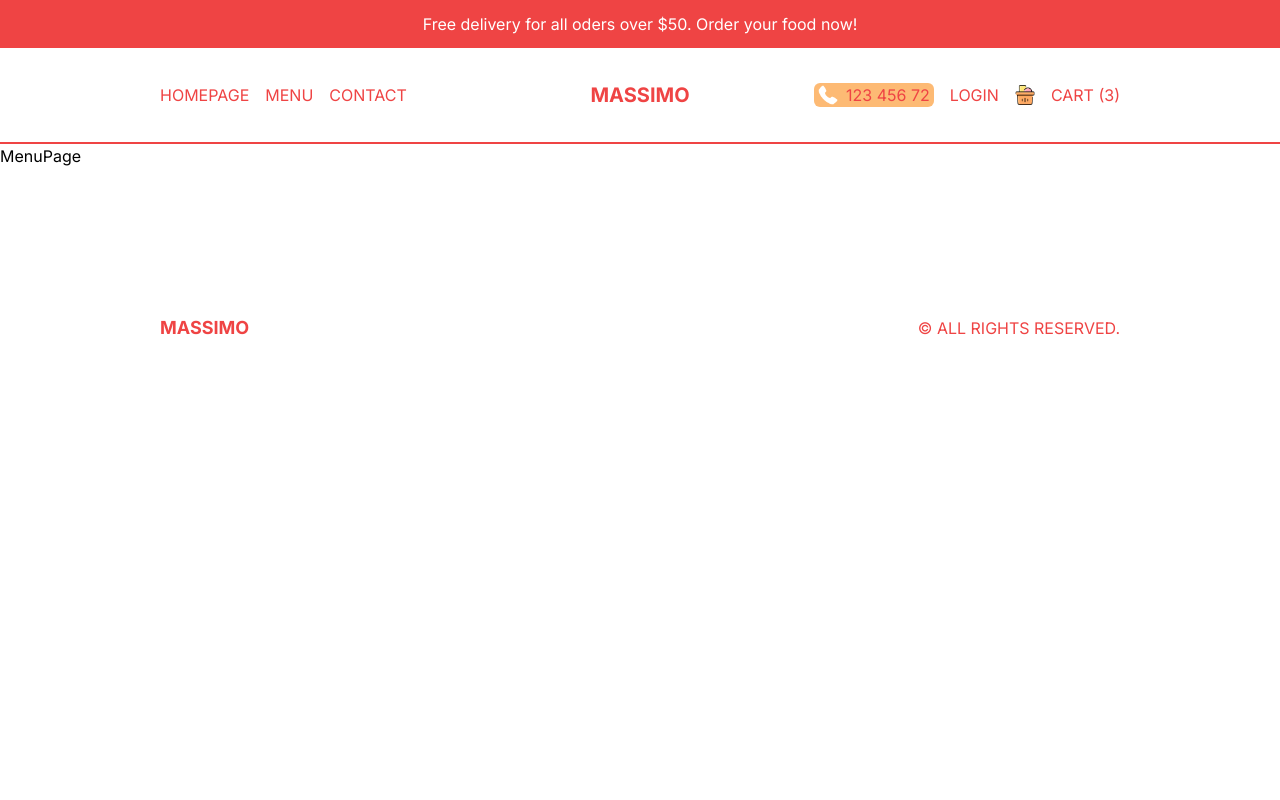
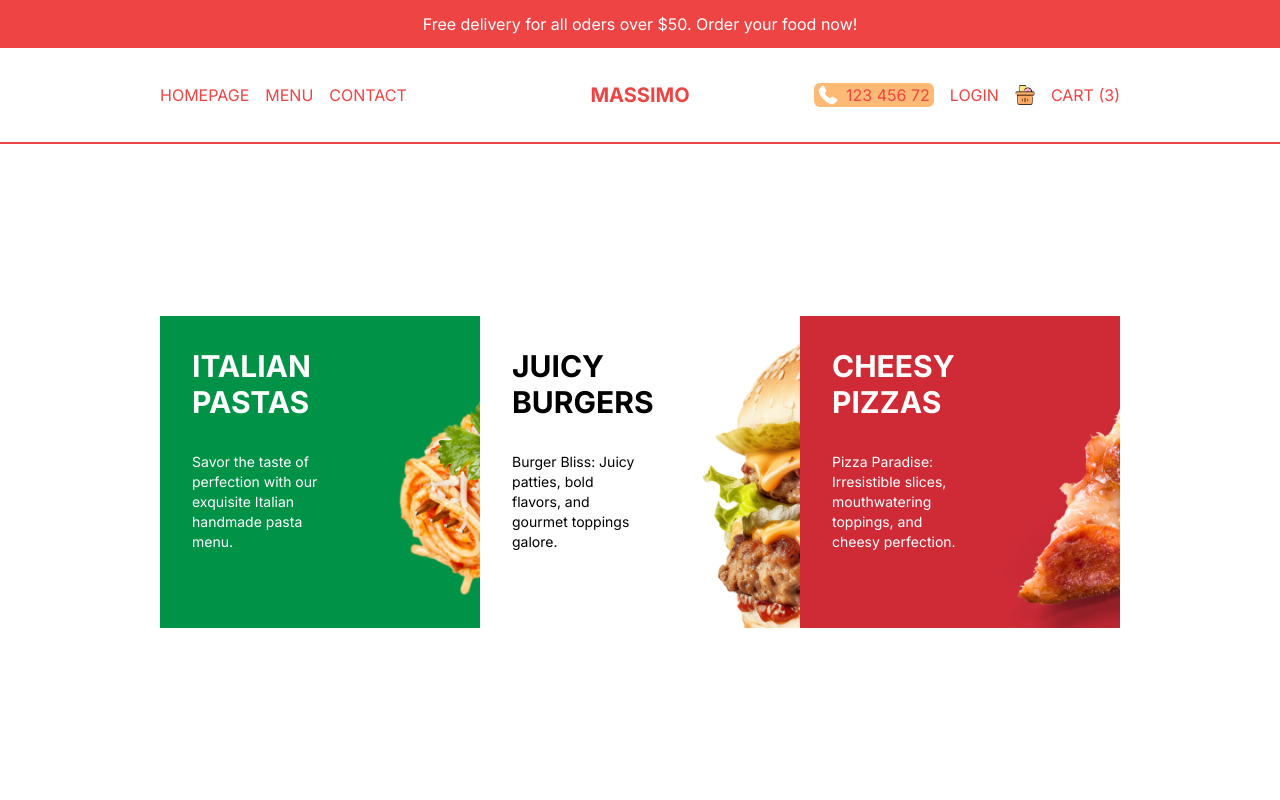
Before and after one commit to codeozdev/restaurant-nextjs-tailwind-typescript, a Next.js app: page /menu in a window 1280 px wide. Shown: the top 800 px of the page. Built offline with nearby package versions, Linux system fonts and the light colour scheme.

Commit message:
menu sayfasi

```diff
--- a/app/menu/page.tsx
+++ b/app/menu/page.tsx
@@ -1,7 +1,31 @@
 import React from 'react'
+import { menu } from '@/data'
+import Link from 'next/link'
 
 const MenuPage = () => {
-  return <div>MenuPage</div>
+  return (
+    <div className='p-4 lg:px-20 xl:px-40 h-[calc(100vh-6rem)] md:h-[calc(100vh-9rem)] flex flex-col md:flex-row items-center'>
+      {menu.map((item) => (
+        <Link
+          href={`/menu/${item.slug}`}
+          key={item.id}
+          style={{ backgroundImage: `url(${item.img})` }}
+          className='w-full h-1/3 bg-cover p-8 md:h-1/2'>
+          <div className={`text-${item.color} w-1/2`}>
+            <h1 className='uppercase font-bold text-3xl'>{item.title}</h1>
+            <p className='text-sm my-8'>{item.desc}</p>
+            <button
+              className={`hidden 2xl:block bg-${item.color}
+              text-${
+                item.color === 'black' ? 'white' : 'red-500'
+              }  py-2 px-4 rounded-md`}>
+              Explore
+            </button>
+          </div>
+        </Link>
+      ))}
+    </div>
+  )
 }
 
 export default MenuPage
--- a/components/navigation/navbar.tsx
+++ b/components/navigation/navbar.tsx
@@ -12,8 +12,8 @@
       {/* LEFT LINKS */}
       <div className='hidden md:flex gap-4 flex-1'>
         <Link href='/'>Homepage</Link>
-        <Link href='/'>Menu</Link>
-        <Link href='/'>Contact</Link>
+        <Link href='/menu'>Menu</Link>
+        <Link href='/contact'>Contact</Link>
       </div>
       {/* NAVBAR */}
       <div className='text-xl md:font-bold flex-1 md:text-center'>
```
